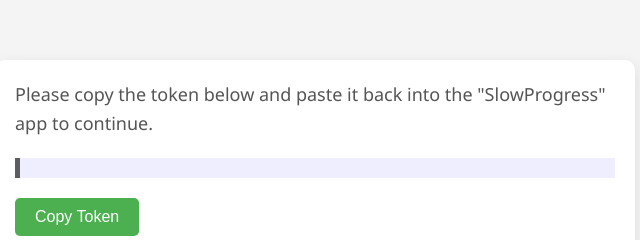
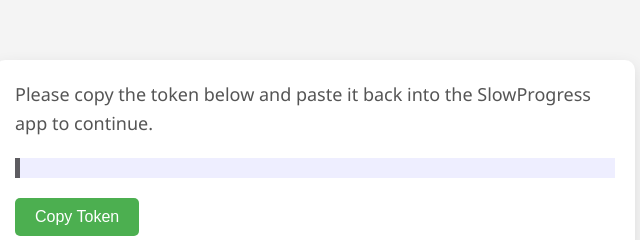
Before and after one commit to asnewman/asnewman.github.io, a plain HTML site: page slowprogresstoken.html in a window 1280 px wide. Shown: the part 242-482 px from the top of the page, 325-965 px from the left. Drawn offline with Linux system fonts and the light colour scheme.

Commit message:
Update slowprogresstoken.html

```diff
--- a/slowprogresstoken.html
+++ b/slowprogresstoken.html
@@ -63,7 +63,7 @@
 <body>
     <div class="container">
         <div class="instructions">
-            Please copy the token below and paste it back into the "SlowProgress" app to continue.
+            Please copy the token below and paste it back into the SlowProgress app to continue.
         </div>
         <div id="codeContainer" class="code-container">
             <!-- The code will be displayed here -->
```
